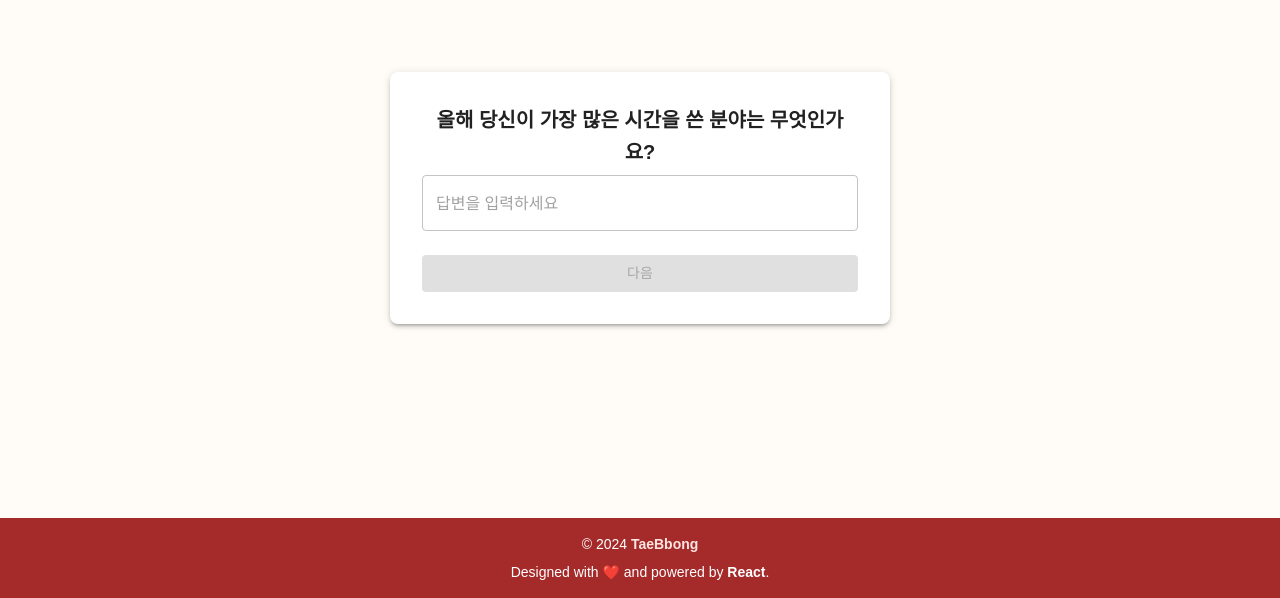
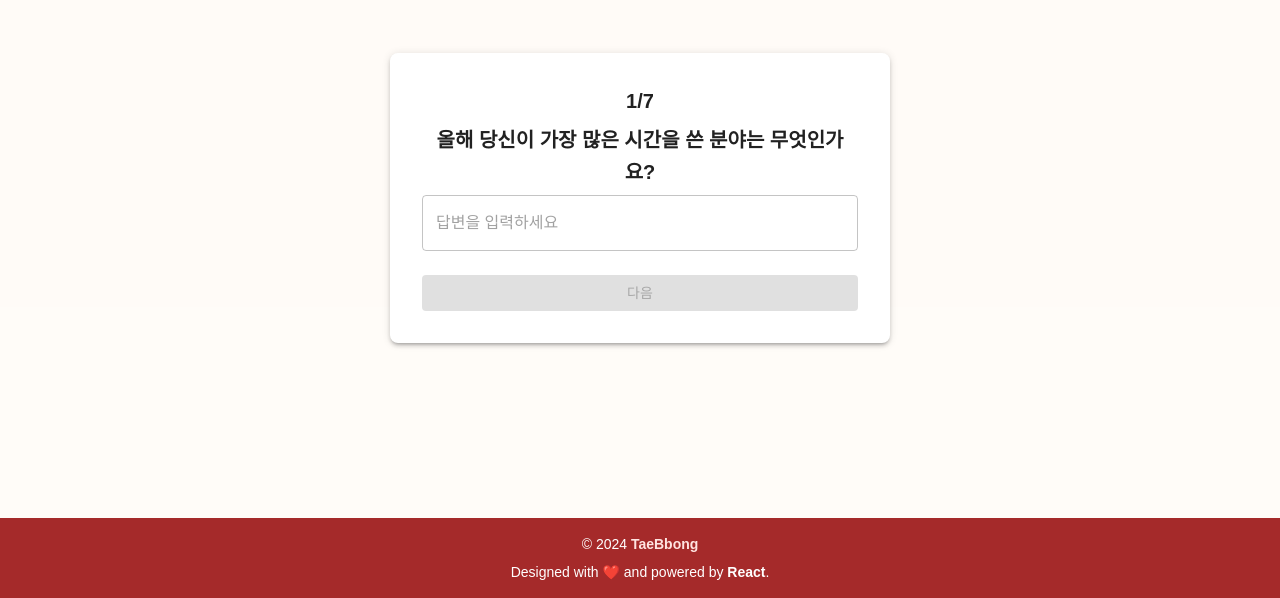
Before and after one commit to TaeBbong/letter-from-myself, a React (Create React App) app: page /questions in a window 1280 px wide. Shown: the part 202-800 px from the top of the page. Built offline with nearby package versions, Linux system fonts and the light colour scheme.

Commit message:
feat: add index to questions

```diff
--- a/src/pages/Questionnaire.jsx
+++ b/src/pages/Questionnaire.jsx
@@ -81,6 +81,9 @@ const Questionnaire = () => {
         }}
       >
         <Typography variant="h6" gutterBottom>
+          {`${currentQuestion + 1}/${questions.length}`}
+        </Typography>
+        <Typography variant="h6" gutterBottom>
           {questions[currentQuestion]}
         </Typography>
         <TextField
```
